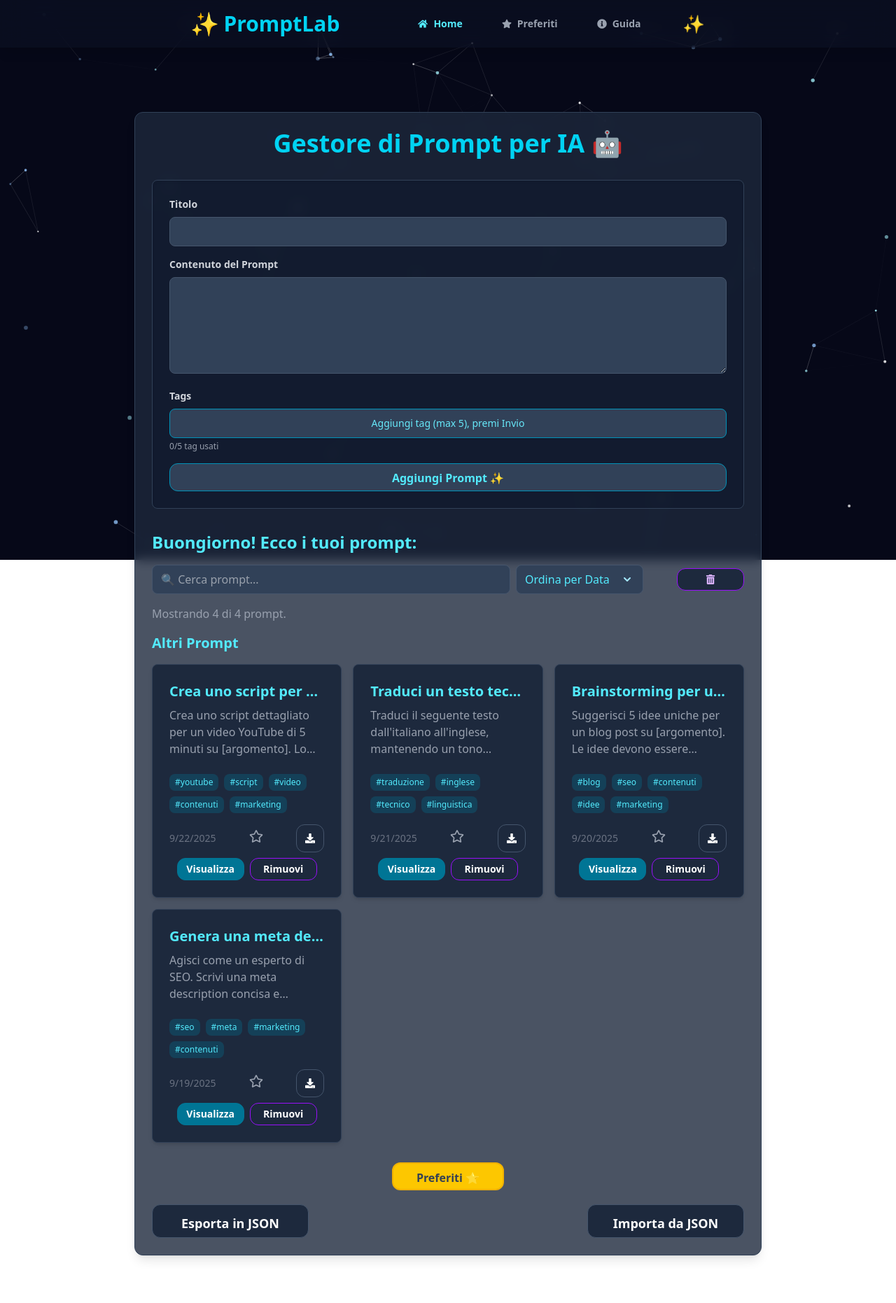
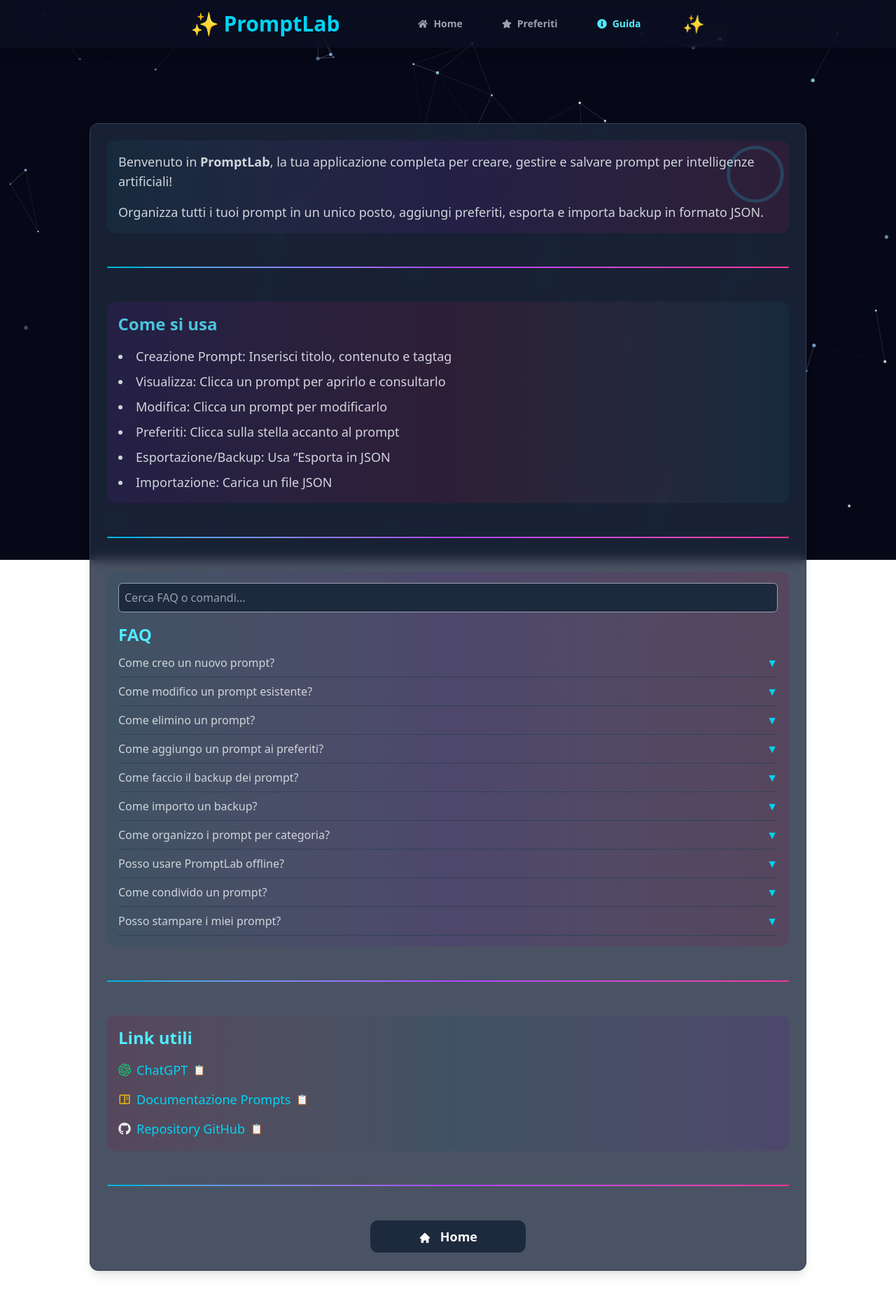
Before and after one commit to LLeo93/prompt-ai, a React (Vite) app: page / in a window 1280 px wide. Shown: the top 1862 px of the page at 70% size. Before the commit the page ends 1794 px from the top, so only its background shows below. Built offline with nearby package versions, Linux system fonts and the light colour scheme.

Commit message:
correzione dei path

```diff
--- a/src/App.tsx
+++ b/src/App.tsx
@@ -20,8 +20,9 @@ function App() {
         <AnimatedBackground />
         <NavBar />
         <Routes>
+          <Route path="/" element={<AboutPage />} />
           <Route
-            path="/"
+            path="/home"
             element={
               <AnimatedComponent className="max-w-4xl mx-auto p-6 bg-slate-800/80 backdrop-blur-sm rounded-xl shadow-lg border border-slate-700">
                 <h1 className="text-4xl font-bold text-center text-cyan-400 mb-8">
@@ -37,7 +38,6 @@ function App() {
           <Route path="/prompt/:id" element={<PromptDetail />} />
           <Route path="/prompt/edit/:id" element={<PromptEditForm />} />
           <Route path="/favorites" element={<FavoritePrompts />} />
-          <Route path="/about" element={<AboutPage />} />
         </Routes>
       </div>
     </BrowserRouter>
--- a/src/components/AboutPage.tsx
+++ b/src/components/AboutPage.tsx
@@ -378,7 +378,7 @@ const AboutPage: React.FC = () => {
 
           {/* Pulsante Home */}
           <div className="flex justify-center items-center mt-8">
-            <Link to="/">
+            <Link to="/home">
               <Tooltip
                 text="Torna alla home"
                 position="top"
--- a/src/components/FavoritePrompts.tsx
+++ b/src/components/FavoritePrompts.tsx
@@ -78,7 +78,7 @@ const FavoritePrompts: React.FC = () => {
       </div>
       <Tooltip text=" Torna alla Home">
         <Button
-          onClick={() => navigate('/')}
+          onClick={() => navigate('/home')}
           variant="secondary"
           className="mt-8"
         >
--- a/src/components/NavBar.tsx
+++ b/src/components/NavBar.tsx
@@ -8,9 +8,9 @@ const NavBar: React.FC = () => {
   const location = useLocation();
 
   const links = [
-    { name: 'Home', path: '/', icon: <FaHome /> },
+    { name: 'Home', path: '/home', icon: <FaHome /> },
     { name: 'Preferiti', path: '/favorites', icon: <FaStar /> },
-    { name: 'Guida', path: '/about', icon: <FaInfoCircle /> },
+    { name: 'Guida', path: '/', icon: <FaInfoCircle /> },
   ];
 
   return (
--- a/src/components/PromptDetail.tsx
+++ b/src/components/PromptDetail.tsx
@@ -137,7 +137,7 @@ const PromptDetail: React.FC = () => {
           </Button>
         </Tooltip>
         <Tooltip text="Torna alla lista">
-          <Button onClick={() => navigate('/')} variant="secondary">
+          <Button onClick={() => navigate('/home')} variant="secondary">
             Indietro
           </Button>
         </Tooltip>
```
